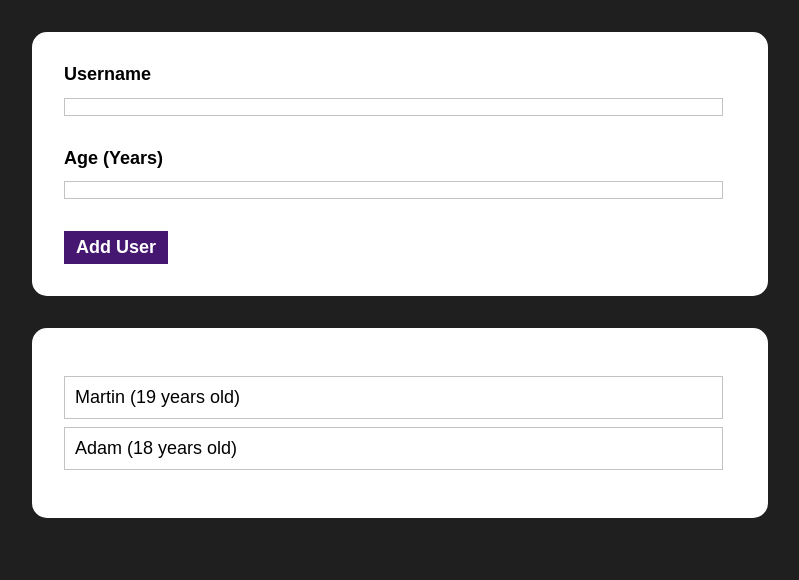
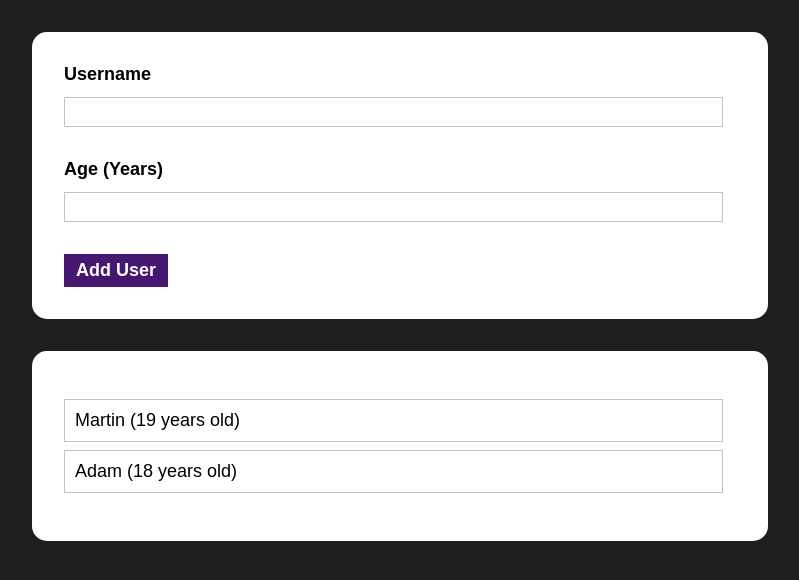
Before and after one commit to slurfer/udemy-react-course-08-project, a React (Create React App) app: page / in a window 1280 px wide. Shown: the top 580 px of the page, without its empty margins (240-1039 px from the left). Built offline with nearby package versions, Linux system fonts and the light colour scheme.

Commit message:
input height fix

```diff
--- a/src/Components/Users/NewUser.module.css
+++ b/src/Components/Users/NewUser.module.css
@@ -18,7 +18,7 @@
 
 .new_user__control input{
     width: 98%;
-    height: 15px;
+    height: 30px;
     padding: 0.5rem;
     border: 1px solid rgb(195, 195, 195);
 }
```
